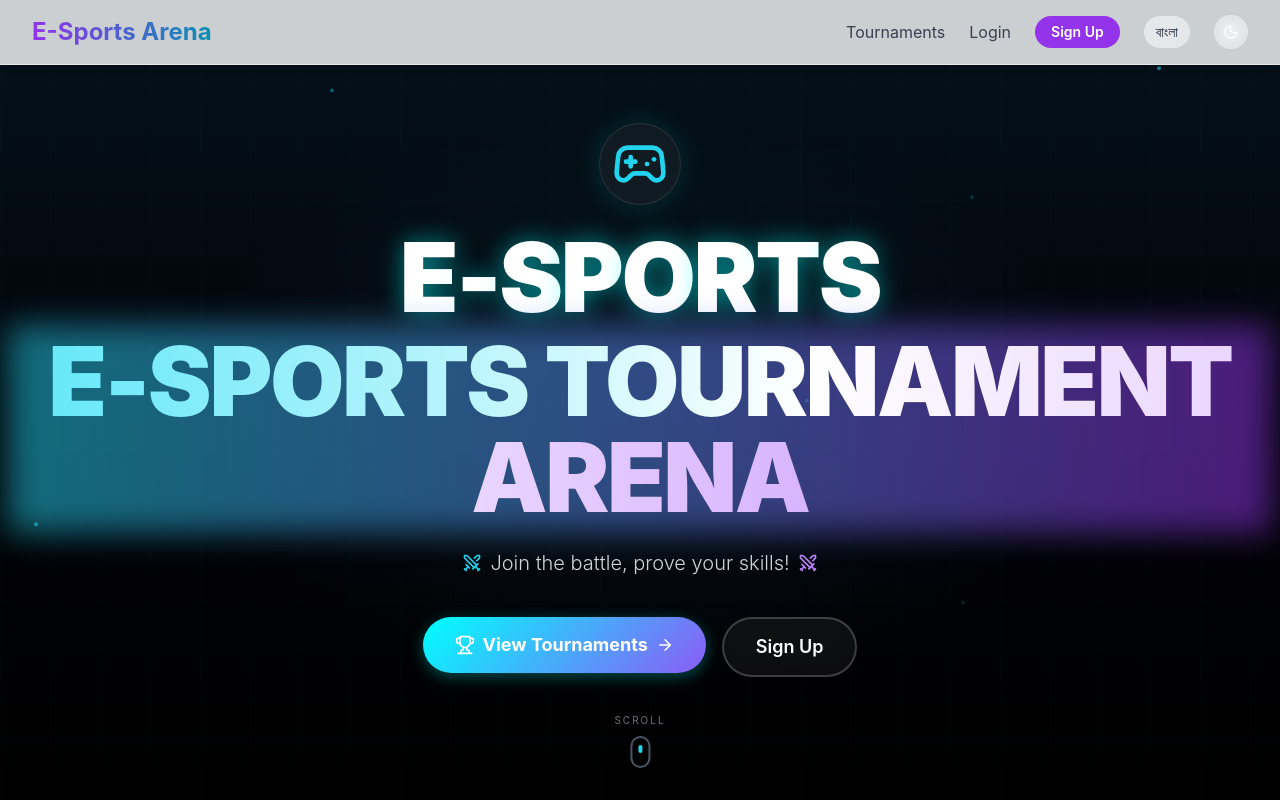
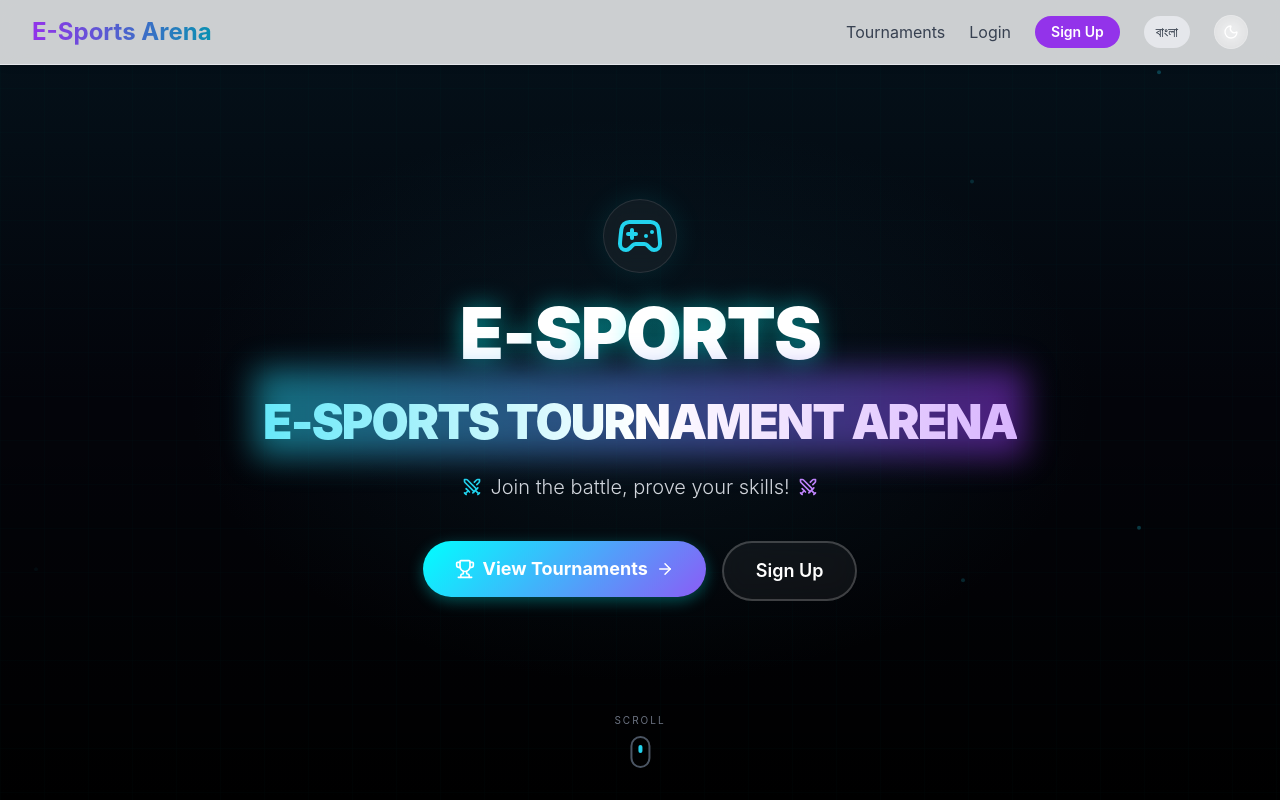
Before and after one commit to shahriarnaimorrashid/ff-tournament-frontend, a React (Vite) app: page / in a window 1280 px wide. Shown: the top 800 px of the page. Built offline with nearby package versions, Linux system fonts and the light colour scheme; no server answers.

Commit message:
Refactor Home component for clarity and performance

```diff
--- a/src/pages/Home.jsx
+++ b/src/pages/Home.jsx
@@ -6,7 +6,7 @@ import { motion, useScroll, useTransform, useSpring } from 'framer-motion';
 import { Trophy, Users, Shield, Sparkles, ArrowRight, Swords, Gamepad2 } from 'lucide-react';
 import axiosInstance from '../utils/axios';
 
-// ===================== Animated Counter (optimized) =====================
+// ===================== Optimized Animated Counter =====================
 const Counter = ({ end, label, Icon }) => {
   const [count, setCount] = useState(0);
   const ref = useRef(null);
@@ -18,7 +18,7 @@ const Counter = ({ end, label, Icon }) => {
         if (entry.isIntersecting) {
           let start = 0;
           const duration = 1500;
-          const steps = 30;
+          const steps = 20;
           const increment = Math.ceil(end / steps);
           let current = 0;
           const timer = setInterval(() => {
@@ -45,7 +45,7 @@ const Counter = ({ end, label, Icon }) => {
       initial={{ opacity: 0, y: 30 }}
       whileInView={{ opacity: 1, y: 0 }}
       viewport={{ once: true, margin: '-50px' }}
-      className="text-center"
+      className="text-center will-change-transform"
     >
       <div className="text-3xl md:text-4xl font-black text-white mb-1 tabular-nums">
         {count}<span className="text-cyan-400">+</span>
@@ -56,7 +56,7 @@ const Counter = ({ end, label, Icon }) => {
   );
 };
 
-// ===================== Feature Card =====================
+// ===================== Feature Card (memoized props) =====================
 const FeatureCard = ({ icon, title, desc, index }) => (
   <motion.div
     initial={{ opacity: 0, y: 30, scale: 0.95 }}
@@ -81,18 +81,18 @@ export default function Home() {
   const [settings, setSettings] = useState(null);
   const heroRef = useRef(null);
 
-  // Scroll progress for hero parallax
+  // Scroll‑linked parallax (GPU‑accelerated properties)
   const { scrollYProgress } = useScroll({
     target: heroRef,
     offset: ['start start', 'end start'],
   });
 
-  const heroY = useTransform(scrollYProgress, [0, 1], [0, 150]);
-  const heroOpacity = useTransform(scrollYProgress, [0, 0.6], [1, 0]);
-  const heroScale = useTransform(scrollYProgress, [0, 1], [1, 0.92]);
+  const heroY = useTransform(scrollYProgress, [0, 1], [0, 120]);
+  const heroOpacity = useTransform(scrollYProgress, [0, 0.5], [1, 0]);
+  const heroScale = useTransform(scrollYProgress, [0, 1], [1, 0.94]);
 
-  // Mount hero spring for smooth animation
-  const heroSpringY = useSpring(heroY, { stiffness: 80, damping: 20 });
+  // Spring‑smooth the parallax, no jank
+  const heroSpringY = useSpring(heroY, { stiffness: 80, damping: 25, restDelta: 0.5 });
 
   useEffect(() => {
     axiosInstance.get('/admin/public-settings')
@@ -100,7 +100,7 @@ export default function Home() {
       .catch(() => {});
   }, []);
 
-  // Features data memoized
+  // Static feature list – no wasted renders
   const features = useMemo(() => [
     { icon: <Trophy className="w-7 h-7 md:w-8 md:h-8 text-yellow-400 drop-shadow-glow" />, title: 'Pro Tournaments', desc: 'Real prizes, real competition' },
     { icon: <Users className="w-7 h-7 md:w-8 md:h-8 text-purple-400 drop-shadow-glow" />, title: '10K+ Players', desc: 'Massive gaming community' },
@@ -119,48 +119,55 @@ export default function Home() {
         style={{ y: heroSpringY, opacity: heroOpacity, scale: heroScale }}
         className="relative min-h-[100vh] flex items-center justify-center overflow-hidden isolate will-change-transform"
       >
-        {/* Background Layers */}
+        {/* Static background layers for zero runtime cost */}
         <div className="absolute inset-0 bg-[#03040a] z-0">
           <div className="absolute inset-0 bg-gradient-to-b from-cyan-950/30 via-transparent to-black" />
           <div className="absolute top-0 left-0 w-full h-full bg-[radial-gradient(ellipse_at_center,_var(--tw-gradient-stops))] from-cyan-900/20 via-transparent to-transparent" />
         </div>
 
-        {/* Grid overlay */}
-        <div className="absolute inset-0 z-0 opacity-[0.07]" style={{ backgroundImage: 'linear-gradient(rgba(0,255,255,0.2) 1px, transparent 1px), linear-gradient(90deg, rgba(0,255,255,0.2) 1px, transparent 1px)', backgroundSize: '50px 50px' }} />
+        {/* Gaming grid – pure CSS, no JS */}
+        <div
+          className="absolute inset-0 z-0 opacity-[0.06]"
+          style={{
+            backgroundImage: 'linear-gradient(rgba(0,255,255,0.2) 1px, transparent 1px), linear-gradient(90deg, rgba(0,255,255,0.2) 1px, transparent 1px)',
+            backgroundSize: '44px 44px'
+          }}
+        />
 
-        {/* Floating particles reduced for low-end */}
+        {/* Floating particles – reduced to 6 for low‑end devices, only opacity/transform used */}
         <div className="absolute inset-0 z-10 pointer-events-none">
-          {[...Array(8)].map((_, i) => (
+          {[...Array(6)].map((_, i) => (
             <motion.div
               key={i}
-              className="absolute w-1 h-1 bg-cyan-400/60 rounded-full"
+              className="absolute w-1 h-1 bg-cyan-400/40 rounded-full"
               style={{ left: `${Math.random() * 100}%`, top: `${Math.random() * 100}%` }}
-              animate={{ y: [0, -60, 0], opacity: [0, 1, 0] }}
-              transition={{ duration: 3 + Math.random() * 5, repeat: Infinity, delay: Math.random() * 3 }}
+              animate={{ y: [0, -60, 0], opacity: [0, 0.7, 0] }}
+              transition={{ duration: 4 + Math.random() * 5, repeat: Infinity, delay: Math.random() * 3 }}
             />
           ))}
         </div>
 
-        {/* Content */}
+        {/* Hero content */}
         <div className="max-w-7xl mx-auto px-4 text-center z-20">
-          {/* Gaming Logo */}
+          {/* Gaming controller icon */}
           <motion.div
             initial={{ opacity: 0, scale: 0.5 }}
             animate={{ opacity: 1, scale: 1 }}
-            transition={{ delay: 0.2, type: 'spring', stiffness: 150 }}
-            className="mb-6 inline-flex p-3 rounded-full bg-white/5 backdrop-blur-md border border-white/10 shadow-[0_0_30px_rgba(0,255,255,0.15)]"
+            transition={{ delay: 0.2, type: 'spring', stiffness: 150, damping: 12 }}
+            className="mb-6 inline-flex p-3 rounded-full bg-white/5 backdrop-blur-md border border-white/10 shadow-[0_0_30px_rgba(0,255,255,0.1)]"
           >
-            <Gamepad2 className="w-10 h-10 md:w-14 md:h-14 text-cyan-400" />
+            <Gamepad2 className="w-10 h-10 md:w-12 md:h-12 text-cyan-400" />
           </motion.div>
 
           <motion.div initial={{ opacity: 0 }} animate={{ opacity: 1 }} transition={{ duration: 0.8 }}>
-            <h1 className="text-3xl sm:text-5xl md:text-7xl lg:text-8xl font-black uppercase tracking-tight leading-[0.9] mb-6">
+            {/* Animated title – each character appears with a 3D flip */}
+            <h1 className="text-3xl sm:text-5xl md:text-6xl lg:text-7xl font-black uppercase tracking-tight leading-[0.9] mb-6">
               {'E-SPORTS'.split('').map((char, i) => (
                 <motion.span
                   key={i}
                   initial={{ opacity: 0, y: 30, rotateX: -70 }}
                   animate={{ opacity: 1, y: 0, rotateX: 0 }}
-                  transition={{ delay: 0.3 + i * 0.04, type: 'spring', stiffness: 120 }}
+                  transition={{ delay: 0.3 + i * 0.04, type: 'spring', stiffness: 120, damping: 10 }}
                   className="inline-block text-white drop-shadow-[0_0_12px_rgba(0,255,255,0.5)]"
                 >
                   {char === ' ' ? '\u00A0' : char}
@@ -169,7 +176,7 @@ export default function Home() {
               <br />
               <span className="relative inline-block mt-2">
                 <span className="absolute -inset-2 bg-gradient-to-r from-cyan-400 to-purple-600 blur-lg opacity-50"></span>
-                <span className="relative text-transparent bg-clip-text bg-gradient-to-r from-cyan-300 via-white to-purple-300">
+                <span className="relative text-transparent bg-clip-text bg-gradient-to-r from-cyan-300 via-white to-purple-300 text-2xl sm:text-3xl md:text-4xl lg:text-5xl">
                   {heroTitle}
                 </span>
               </span>
@@ -187,7 +194,7 @@ export default function Home() {
             </motion.p>
           </motion.div>
 
-          {/* CTA */}
+          {/* Call to action */}
           <motion.div
             initial={{ opacity: 0, y: 25 }}
             animate={{ opacity: 1, y: 0 }}
@@ -251,7 +258,7 @@ export default function Home() {
         </div>
       </section>
 
-      {/* ==================== Stats Counter ==================== */}
+      {/* ==================== Live Stats ==================== */}
       <section className="py-20 border-t border-white/5 relative overflow-hidden">
         <div className="absolute inset-0 bg-gradient-to-r from-cyan-500/[0.03] via-purple-500/[0.03] to-pink-500/[0.03]" />
         <div className="max-w-7xl mx-auto px-4 relative z-10">
@@ -304,7 +311,7 @@ export default function Home() {
         </div>
       </section>
 
-      {/* ==================== Footer ==================== */}
+      {/* ==================== About Us Footer ==================== */}
       {settings?.aboutUsText && (
         <footer className="border-t border-white/10 pt-16 pb-8 mt-16 relative overflow-hidden">
           <div className="absolute inset-0 bg-gradient-to-t from-black/60 to-transparent pointer-events-none" />
```
